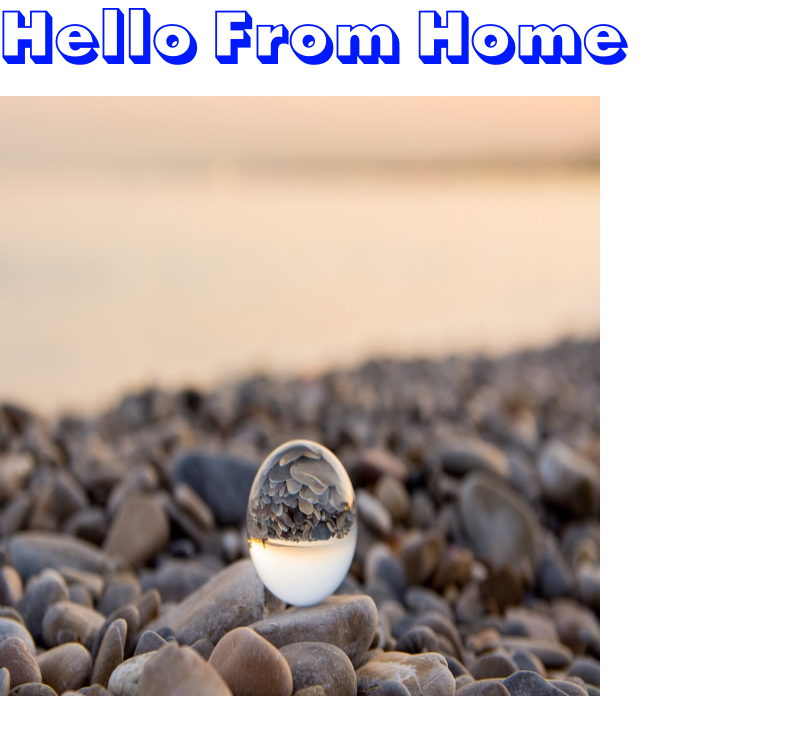
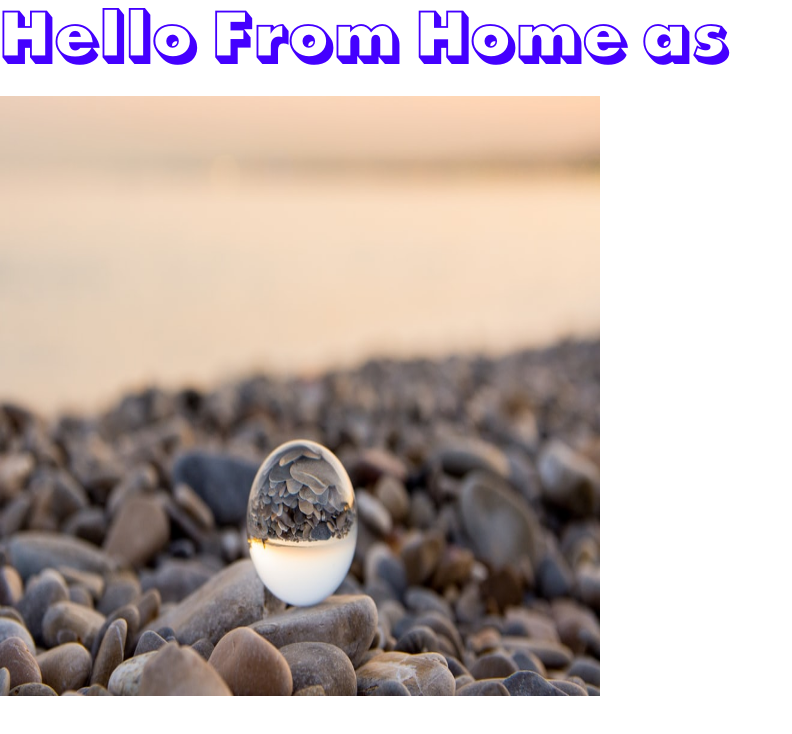
Before and after one commit to flex2016/Webpack-5-Starter, a website built with webpack: page src/home/index.html in a window 1280 px wide. Shown: the whole page, without its empty margins (0-792 px from the left). Built offline with nearby package versions, Linux system fonts and the light colour scheme; files whose address does not match are found by name.

Commit message:
updated webpack but still hot module not working properly

```diff
--- a/src/home/index.html
+++ b/src/home/index.html
@@ -6,7 +6,8 @@
   <title>Document</title>
 </head>
 <body>
-  <h1 class="home">Hello From Home</h1>
+  <h1 class="home">Hello From Home as</h1>
   <img src="assets/img/ball.jpeg" alt="">
+
 </body>
 </html>
--- a/src/home/js/index.js
+++ b/src/home/js/index.js
@@ -4,4 +4,4 @@ const foo = (name) => {
   console.log(`Hello ${name}`);
 };
 
-foo("Hello From Home");
+foo("Hello From Home 1");
--- a/src/home/scss/_main.scss
+++ b/src/home/scss/_main.scss
@@ -14,5 +14,5 @@ $font-primary: "FuturaShaD";
 h1 {
   font-family: $font-primary;
   font-size: 5rem;
-  color: rgb(0, 26, 255);
+  color: rgb(68, 0, 255);
 }
--- a/webpack.common.js
+++ b/webpack.common.js
@@ -10,7 +10,7 @@ module.exports = {
   module: {
     rules: [
       {
-        test: /\.(js)$/,
+        test: /\.m?js$/,
         exclude: /node_modules/,
         use: {
           loader: "babel-loader",
--- a/webpack.dev.js
+++ b/webpack.dev.js
@@ -5,7 +5,8 @@ module.exports = merge(common, {
   mode: "development",
   devtool: "inline-source-map",
   devServer: {
-    contentBase: "./dist",
+    contentBase: "./dist"
+
   },
   module: {
     rules: [
```
Also changed, not shown: 2 other files.
